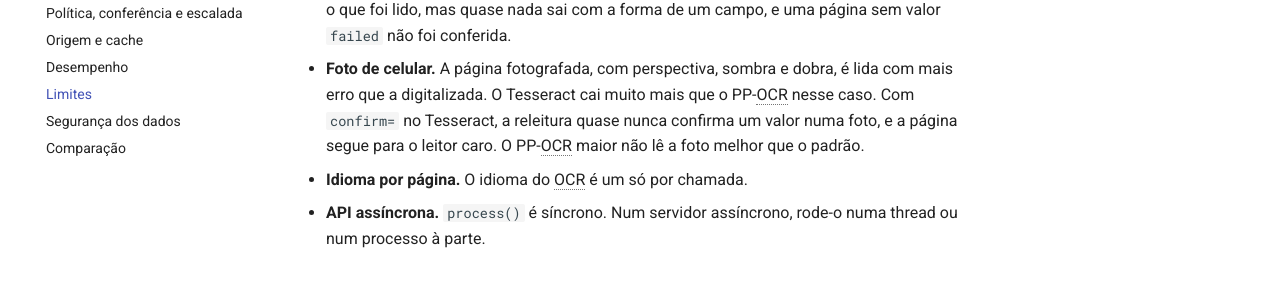
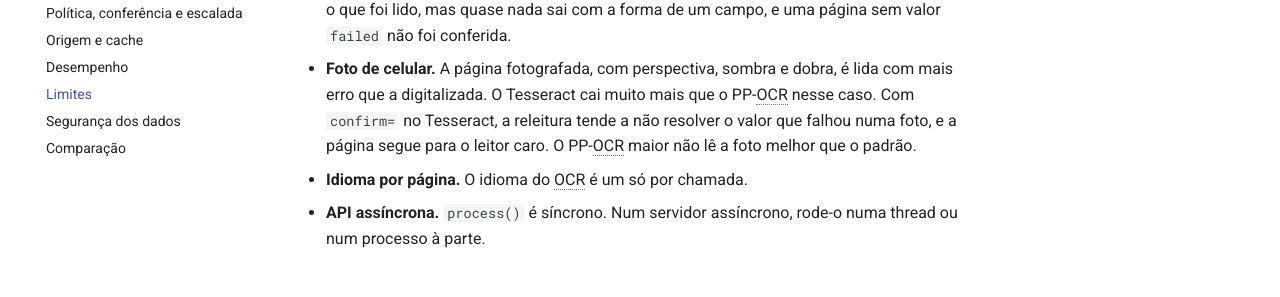
Before and after one commit to hugohonda/docaudit, an MkDocs documentation site: the page built from docs/limits.md, in a window 1280 px wide and 900 px high, scrolled down 953 px. Shown: the part 149-446 px from the top of the window. Built offline with MkDocs 1.6.1 and Material for MkDocs 9.7.7, drawn with Linux system fonts in a browser that asks for light colours; comment, search, counter and statistics services are not loaded.

Commit message:
diz por que a releitura não resolve a foto, sem dizer com que frequência
A frase dizia que a releitura quase nunca confirma um valor numa foto. O
que há medido é o mecanismo: nas 120 fotos do MDPBench em português, o F1
de tokens do Tesseract é 0,41 [0,35; 0,47] e o do PP-OCR padrão é 0,74
[0,69; 0,79]; nas 40 páginas digitais, 0,80 e 0,91. A contagem de valores
que os dois leem iguais nas fotos é de 1 em 7, pouco para afirmar
frequência.

```diff
--- a/docs/limits.md
+++ b/docs/limits.md
@@ -41,9 +41,9 @@ precisa conhecer antes de confiar num resultado.
   a forma de um campo, e uma página sem valor `failed` não foi conferida.
 - **Foto de celular.** A página fotografada, com perspectiva, sombra e dobra,
   é lida com mais erro que a digitalizada. O Tesseract cai muito mais que o
-  PP-OCR nesse caso. Com `confirm=` no Tesseract, a releitura quase nunca
-  confirma um valor numa foto, e a página segue para o leitor caro. O PP-OCR
-  maior não lê a foto melhor que o padrão.
+  PP-OCR nesse caso. Com `confirm=` no Tesseract, a releitura tende a não
+  resolver o valor que falhou numa foto, e a página segue para o leitor
+  caro. O PP-OCR maior não lê a foto melhor que o padrão.
 - **Idioma por página.** O idioma do OCR é um só por chamada.
 - **API assíncrona.** `process()` é síncrono. Num servidor assíncrono,
   rode-o numa thread ou num processo à parte.
```
